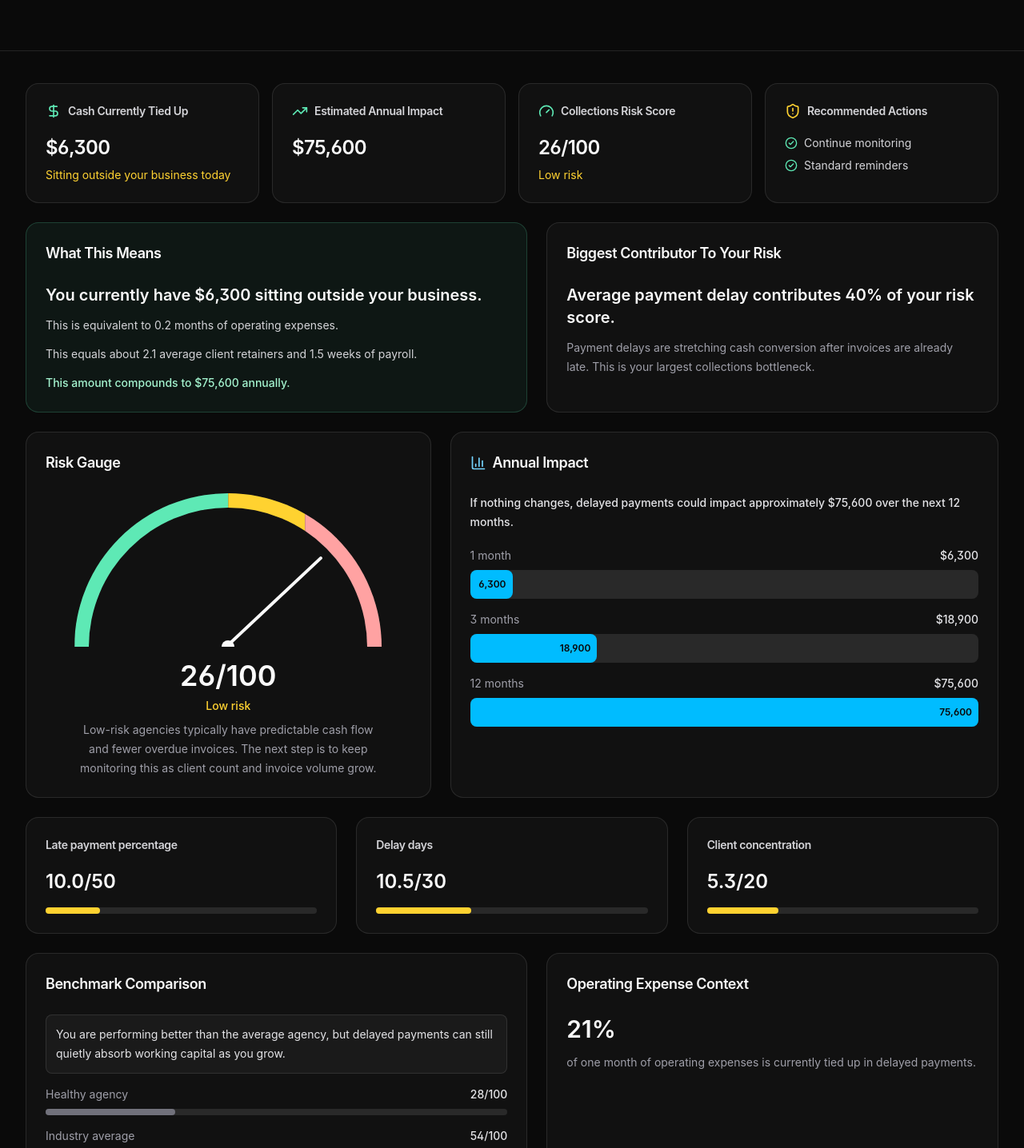
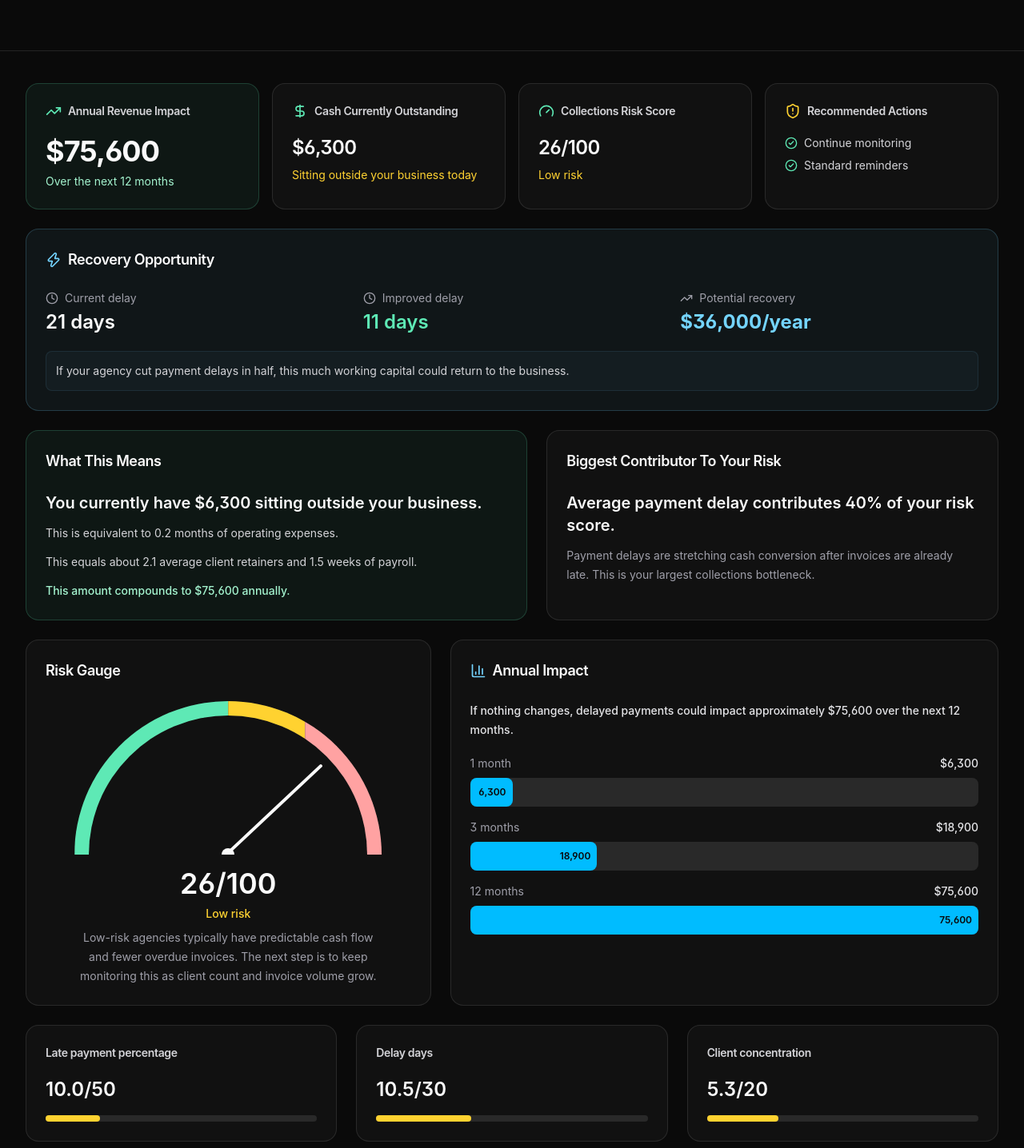
Before and after one commit to AbhishekU05/nudge, a Next.js app: page /payment-leak-calculator in a window 1280 px wide. Shown: the part 514-1950 px from the top of the page at 80% size. Built offline with nearby package versions, Linux system fonts and the light colour scheme.

Commit message:
fixed tool

```diff
--- a/app/api/payment-leak-calculator/report/route.ts
+++ b/app/api/payment-leak-calculator/report/route.ts
@@ -21,10 +21,25 @@ const reportSchema = z.object({
     paymentDelayDays: z.coerce.number().min(0).max(180),
   }),
   name: z.string().trim().min(2).max(120),
+  source: z.string().max(200).nullish(),
+  utm_source: z.string().max(200).nullish(),
+  utm_medium: z.string().max(200).nullish(),
+  utm_campaign: z.string().max(200).nullish(),
 });
 
 export async function POST(request: Request) {
-  const parsed = reportSchema.safeParse(await request.json());
+  let body: unknown;
+
+  try {
+    body = await request.json();
+  } catch {
+    return Response.json(
+      { error: "Invalid request body." },
+      { status: 400 },
+    );
+  }
+
+  const parsed = reportSchema.safeParse(body);
 
   if (!parsed.success) {
     return Response.json(
@@ -43,6 +58,10 @@ export async function POST(request: Request) {
         : null,
   };
   const results = calculatePaymentLeak(inputs);
+
+  let insertSucceeded = false;
+
+  try {
     const supabase = createSupabaseAdminClient();
 
     const { error: insertError } = await supabase
@@ -64,18 +83,24 @@ export async function POST(request: Request) {
         recommendations: results.recommendations,
         risk_level: results.riskLevel,
         risk_score: results.riskScore,
+        source: parsed.data.source || null,
+        utm_source: parsed.data.utm_source || null,
+        utm_medium: parsed.data.utm_medium || null,
+        utm_campaign: parsed.data.utm_campaign || null,
       });
 
     if (insertError) {
       console.error("Payment leak lead insert failed:", insertError);
-    return Response.json(
-      { error: "We could not save your report. Please try again." },
-      { status: 500 },
-    );
+    } else {
+      insertSucceeded = true;
     }
 
     await supabase.from("leads").upsert({ email: email.toLowerCase() }, { onConflict: "email" });
+  } catch (dbError) {
+    console.error("Database operation failed:", dbError);
+  }
 
+  try {
     const pdf = buildPaymentLeakReportPdf({ email, inputs, name, results });
     const resend = getResendClient();
     const response = await resend.emails.send({
@@ -99,7 +124,18 @@ export async function POST(request: Request) {
     if (response.error) {
       console.error("Payment leak report email failed:", response.error);
       return Response.json(
-      { error: "Your report was saved, but the email could not be sent." },
+        {
+          error: insertSucceeded
+            ? "Your report was saved, but the email could not be sent. Please try again."
+            : "We could not send your report. Please try again.",
+        },
+        { status: 502 },
+      );
+    }
+  } catch (emailError) {
+    console.error("Email sending threw:", emailError);
+    return Response.json(
+      { error: "We could not send your report. Please try again." },
       { status: 502 },
     );
   }
--- a/app/payment-leak-calculator/payment-leak-calculator.tsx
+++ b/app/payment-leak-calculator/payment-leak-calculator.tsx
@@ -6,6 +6,7 @@ import {
   ArrowRight,
   BarChart3,
   CheckCircle2,
+  Clock,
   Copy,
   DollarSign,
   Gauge,
@@ -13,8 +14,9 @@ import {
   RefreshCw,
   ShieldAlert,
   TrendingUp,
+  Zap,
 } from "lucide-react";
-import { FormEvent, useEffect, useMemo, useState } from "react";
+import { FormEvent, useEffect, useMemo, useRef, useState } from "react";
 
 import { Button } from "@/components/ui/button";
 import { Card, CardContent, CardHeader, CardTitle } from "@/components/ui/card";
@@ -37,6 +39,12 @@ const initialInputs: PaymentLeakInputs = {
   paymentDelayDays: 21,
 };
 
+function trackEvent(eventName: string, params?: Record<string, string | number>) {
+  if (typeof window !== "undefined" && typeof (window as any).gtag === "function") {
+    (window as any).gtag("event", eventName, params);
+  }
+}
+
 export function PaymentLeakCalculator() {
   const [inputs, setInputs] = useState<PaymentLeakInputs>(initialInputs);
   const [name, setName] = useState("");
@@ -46,16 +54,37 @@ export function PaymentLeakCalculator() {
   );
   const [error, setError] = useState("");
   const [copyStatus, setCopyStatus] = useState<"idle" | "copied">("idle");
+  const [leadSource, setLeadSource] = useState<{
+    source?: string;
+    utm_source?: string;
+    utm_medium?: string;
+    utm_campaign?: string;
+  }>({});
+  const hasTrackedStart = useRef(false);
+  const hasTrackedComplete = useRef(false);
   const results = useMemo(() => calculatePaymentLeak(inputs), [inputs]);
   const meaning = getMeaning(inputs, results);
   const biggestLeak = getBiggestLeak(results);
-  const benchmarkInterpretation = getBenchmarkInterpretation(results.riskScore);
+  const benchmarkInterpretation = getBenchmarkInterpretation(
+    results.riskScore,
+    results.annualImpact,
+    results.cashTiedUp,
+  );
   const riskExplanation = getRiskExplanation(results.riskLevel);
   const dynamicCta = getDynamicCta(results.riskLevel, results.annualImpact);
   const shareUrl = useMemo(() => buildShareUrl(inputs), [inputs]);
-  const shareText = `My agency has approximately ${formatCurrency(
+  const recoveryOpportunity = useMemo(() => {
+    const improvedDelay = Math.round(inputs.paymentDelayDays / 2);
+    const improvedResults = calculatePaymentLeak({ ...inputs, paymentDelayDays: improvedDelay });
+    return {
+      currentDelay: inputs.paymentDelayDays,
+      improvedDelay,
+      potentialRecovery: results.annualImpact - improvedResults.annualImpact,
+    };
+  }, [inputs, results.annualImpact]);
+  const shareText = `I just calculated that delayed payments could cost my agency ${formatCurrency(
     results.annualImpact,
-  )} tied up in delayed payments annually.\n\nCalculated using Duely's Agency Payment Leak Calculator.`;
+  )} over the next 12 months.\n\nCalculated using Duely's Payment Leak Calculator.`;
   const xShareUrl = `https://twitter.com/intent/tweet?text=${encodeURIComponent(
     shareText,
   )}&url=${encodeURIComponent(shareUrl)}`;
@@ -85,10 +114,34 @@ export function PaymentLeakCalculator() {
       }
     });
 
+    setLeadSource({
+      source: params.get("source") || undefined,
+      utm_source: params.get("utm_source") || undefined,
+      utm_medium: params.get("utm_medium") || undefined,
+      utm_campaign: params.get("utm_campaign") || undefined,
+    });
+
     window.setTimeout(() => setInputs(nextInputs), 0);
   }, []);
 
+  useEffect(() => {
+    if (!hasTrackedStart.current || hasTrackedComplete.current) return;
+    const timeout = window.setTimeout(() => {
+      hasTrackedComplete.current = true;
+      trackEvent("calculator_completed", {
+        risk_level: results.riskLevel,
+        risk_score: results.riskScore,
+        annual_impact: results.annualImpact,
+      });
+    }, 2000);
+    return () => window.clearTimeout(timeout);
+  }, [inputs, results.riskLevel, results.riskScore, results.annualImpact]);
+
   function updateInput(key: keyof PaymentLeakInputs, value: string) {
+    if (!hasTrackedStart.current) {
+      hasTrackedStart.current = true;
+      trackEvent("calculator_started");
+    }
     setInputs((current) => ({
       ...current,
       [key]: value === "" ? null : Number(value),
@@ -100,9 +153,11 @@ export function PaymentLeakCalculator() {
     event.preventDefault();
     setStatus("sending");
     setError("");
+    trackEvent("report_requested", { risk_level: results.riskLevel });
 
+    try {
       const response = await fetch("/api/payment-leak-calculator/report", {
-      body: JSON.stringify({ email, inputs, name }),
+        body: JSON.stringify({ email, inputs, name, ...leadSource }),
         headers: { "Content-Type": "application/json" },
         method: "POST",
       });
@@ -118,11 +173,17 @@ export function PaymentLeakCalculator() {
       }
 
       setStatus("sent");
+      trackEvent("report_sent", { risk_level: results.riskLevel });
+    } catch {
+      setStatus("error");
+      setError("A network error occurred. Please check your connection and try again.");
+    }
   }
 
   async function copyShareLink() {
     await navigator.clipboard.writeText(shareUrl);
     setCopyStatus("copied");
+    trackEvent("copy_link_clicked");
     window.setTimeout(() => setCopyStatus("idle"), 1800);
   }
 
@@ -226,16 +287,25 @@ export function PaymentLeakCalculator() {
         <section className="py-8 sm:py-10">
           <div className="mx-auto w-full max-w-7xl px-4 sm:px-6 lg:px-8">
             <div className="grid gap-4 md:grid-cols-2 xl:grid-cols-4">
+              <Card className="border-emerald-300/20 bg-emerald-300/[0.06] md:col-span-2 xl:col-span-1">
+                <CardHeader className="pb-2">
+                  <CardTitle className="flex items-center gap-2 text-sm text-zinc-300">
+                    <span className="text-emerald-300"><TrendingUp className="h-5 w-5" /></span>
+                    Annual Revenue Impact
+                  </CardTitle>
+                </CardHeader>
+                <CardContent>
+                  <p className="text-3xl font-bold tracking-tight text-zinc-50 sm:text-4xl">
+                    {formatCurrency(results.annualImpact)}
+                  </p>
+                  <p className="mt-2 text-sm text-emerald-200">Over the next 12 months</p>
+                </CardContent>
+              </Card>
               <MetricCard
                 icon={<DollarSign className="h-5 w-5" />}
-                label="Cash Currently Tied Up"
+                label="Cash Currently Outstanding"
                 value={formatCurrency(results.cashTiedUp)}
                 note="Sitting outside your business today"
-              />
-              <MetricCard
-                icon={<TrendingUp className="h-5 w-5" />}
-                label="Estimated Annual Impact"
-                value={formatCurrency(results.annualImpact)}
               />
               <MetricCard
                 icon={<Gauge className="h-5 w-5" />}
@@ -265,6 +335,49 @@ export function PaymentLeakCalculator() {
                 </CardContent>
               </Card>
             </div>
+
+            <Card className="mt-6 border-sky-300/20 bg-sky-300/[0.06]">
+              <CardHeader>
+                <CardTitle className="flex items-center gap-2">
+                  <Zap className="h-5 w-5 text-sky-300" />
+                  Recovery Opportunity
+                </CardTitle>
+              </CardHeader>
+              <CardContent>
+                <div className="grid gap-6 sm:grid-cols-3">
+                  <div>
+                    <p className="flex items-center gap-2 text-sm text-zinc-400">
+                      <Clock className="h-4 w-4" />
+                      Current delay
+                    </p>
+                    <p className="mt-1 text-2xl font-semibold text-zinc-50">
+                      {recoveryOpportunity.currentDelay} days
+                    </p>
+                  </div>
+                  <div>
+                    <p className="flex items-center gap-2 text-sm text-zinc-400">
+                      <Clock className="h-4 w-4" />
+                      Improved delay
+                    </p>
+                    <p className="mt-1 text-2xl font-semibold text-emerald-300">
+                      {recoveryOpportunity.improvedDelay} days
+                    </p>
+                  </div>
+                  <div>
+                    <p className="flex items-center gap-2 text-sm text-zinc-400">
+                      <TrendingUp className="h-4 w-4" />
+                      Potential recovery
+                    </p>
+                    <p className="mt-1 text-2xl font-bold text-sky-300">
+                      {formatCurrency(recoveryOpportunity.potentialRecovery)}/year
+                    </p>
+                  </div>
+                </div>
+                <p className="mt-5 rounded-lg border border-sky-300/10 bg-sky-300/[0.04] p-3 text-sm leading-6 text-zinc-300">
+                  If your agency cut payment delays in half, this much working capital could return to the business.
+                </p>
+              </CardContent>
+            </Card>
 
             <div className="mt-6 grid gap-6 lg:grid-cols-[1fr_0.9fr]">
               <Card className="border-emerald-300/20 bg-emerald-300/[0.06]">
@@ -416,13 +529,13 @@ export function PaymentLeakCalculator() {
               </CardHeader>
               <CardContent className="space-y-4">
                 <p className="rounded-lg border border-white/10 bg-white/[0.04] p-4 text-sm leading-6 text-zinc-200">
-                  My agency has approximately {formatCurrency(results.annualImpact)} tied up in delayed payments annually.
+                  I just calculated that delayed payments could cost my agency {formatCurrency(results.annualImpact)} over the next 12 months.
                   <br />
                   <br />
-                  Calculated using Duely&apos;s Agency Payment Leak Calculator.
+                  Calculated using Duely&apos;s Payment Leak Calculator.
                 </p>
                 <div className="flex flex-col gap-3 sm:flex-row">
-                  <Link href={xShareUrl} target="_blank" rel="noreferrer">
+                  <Link href={xShareUrl} target="_blank" rel="noreferrer" onClick={() => trackEvent("share_clicked", { platform: "x" })}>
                     <Button variant="secondary" className="w-full sm:w-auto">
                       Share on X
                     </Button>
@@ -472,12 +585,12 @@ export function PaymentLeakCalculator() {
             </div>
 
             {status === "sent" ? (
-              <div className="rounded-lg border border-emerald-300/20 bg-emerald-300/[0.08] p-5">
-                <CheckCircle2 className="h-6 w-6 text-emerald-300" />
+              <div className="flex flex-col items-center justify-center rounded-lg border border-emerald-300/20 bg-emerald-300/[0.08] p-8 text-center">
+                <CheckCircle2 className="h-8 w-8 text-emerald-300" />
                 <p className="mt-4 text-lg font-semibold text-zinc-50">
-                  Your report has been emailed.
+                  Your personalized collections report has been emailed.
                 </p>
-                <p className="mt-2 text-sm leading-6 text-zinc-300">
+                <p className="mt-2 max-w-md text-sm leading-6 text-zinc-300">
                   Check your inbox for the PDF report and save it for your next collections review.
                 </p>
               </div>
@@ -548,7 +661,7 @@ export function PaymentLeakCalculator() {
                   {dynamicCta.body}
                 </p>
               </div>
-              <Link href="/signup">
+              <Link href="/signup" onClick={() => trackEvent("trial_clicked", { risk_level: results.riskLevel })}>
                 <Button size="lg" className="w-full sm:w-auto">
                   Start Free Trial
                   <ArrowRight className="h-4 w-4" />
@@ -792,20 +905,16 @@ function getBiggestLeak(results: ReturnType<typeof calculatePaymentLeak>) {
   };
 }
 
-function getBenchmarkInterpretation(score: number) {
+function getBenchmarkInterpretation(score: number, annualImpact: number, cashTiedUp: number) {
   if (score < BENCHMARKS.averageAgency) {
-    return "You are performing better than the average agency, but delayed payments can still quietly absorb working capital as you grow.";
+    return `Your collections process is healthier than the average agency. However, delayed payments could still keep ${formatCurrency(annualImpact)} outside your business over the next year.`;
   }
 
   if (score >= BENCHMARKS.highRiskAgency) {
-    return "Your collections process is riskier than most agencies in this benchmark set. Cash is likely staying outside the business longer than it should.";
+    return `Delayed payments are creating meaningful cash-flow risk. Agencies at this level often struggle with forecasting and follow-up consistency. You currently have ${formatCurrency(cashTiedUp)} sitting outside your business.`;
   }
 
-  if (score >= 70) {
-    return "You are moving toward the high-risk range. The raw score suggests follow-up consistency and escalation timing need attention.";
-  }
-
-  return "You are close to the average agency. A few process improvements could move you toward healthier, more predictable collections.";
+  return `Your collections process is around the industry average. Small improvements in follow-up consistency could unlock significant cash flow — currently ${formatCurrency(cashTiedUp)} is outstanding.`;
 }
 
 function getRiskExplanation(level: string) {
@@ -823,24 +932,24 @@ function getRiskExplanation(level: string) {
 function getDynamicCta(level: string, annualImpact: number) {
   if (level === "High") {
     return {
-      body: "Duely helps recover that cash faster with automated follow-ups, commitment tracking, and escalation reminders.",
-      eyebrow: "Stop Chasing Payments Manually",
-      headline: `Your agency has approximately ${formatCurrency(annualImpact)} tied up in delayed payments annually.`,
+      body: "Duely helps recover cash faster through automated collections workflows.",
+      eyebrow: "Stop Losing Working Capital",
+      headline: `Your agency could be losing ${formatCurrency(annualImpact)} in working capital to delayed payments.`,
     };
   }
 
   if (level === "Medium") {
     return {
-      body: "Duely ensures no payment promise gets forgotten and every follow-up happens on time.",
+      body: "Duely automatically tracks promises, reminders, and follow-ups so invoices don\u2019t fall through the cracks.",
       eyebrow: "Tighten Follow-Up Before It Slips",
-      headline: "Your biggest risk is inconsistent follow-up tracking.",
+      headline: "Your biggest risk is inconsistent payment collection.",
     };
   }
 
   return {
-    body: "Duely helps maintain that performance as you grow by tracking promises, reminders, and follow-ups automatically.",
+    body: "As your client count grows, keeping track of payment promises manually becomes harder. Duely helps maintain this performance automatically.",
     eyebrow: "Maintain Collections Discipline",
-    headline: "You're already doing well.",
+    headline: "Your collections process is healthier than average.",
   };
 }
 
```
Also changed, not shown: 1 other file (tests, documents, lock files or other folders). Lines whose indentation alone changed are shown as unchanged.
